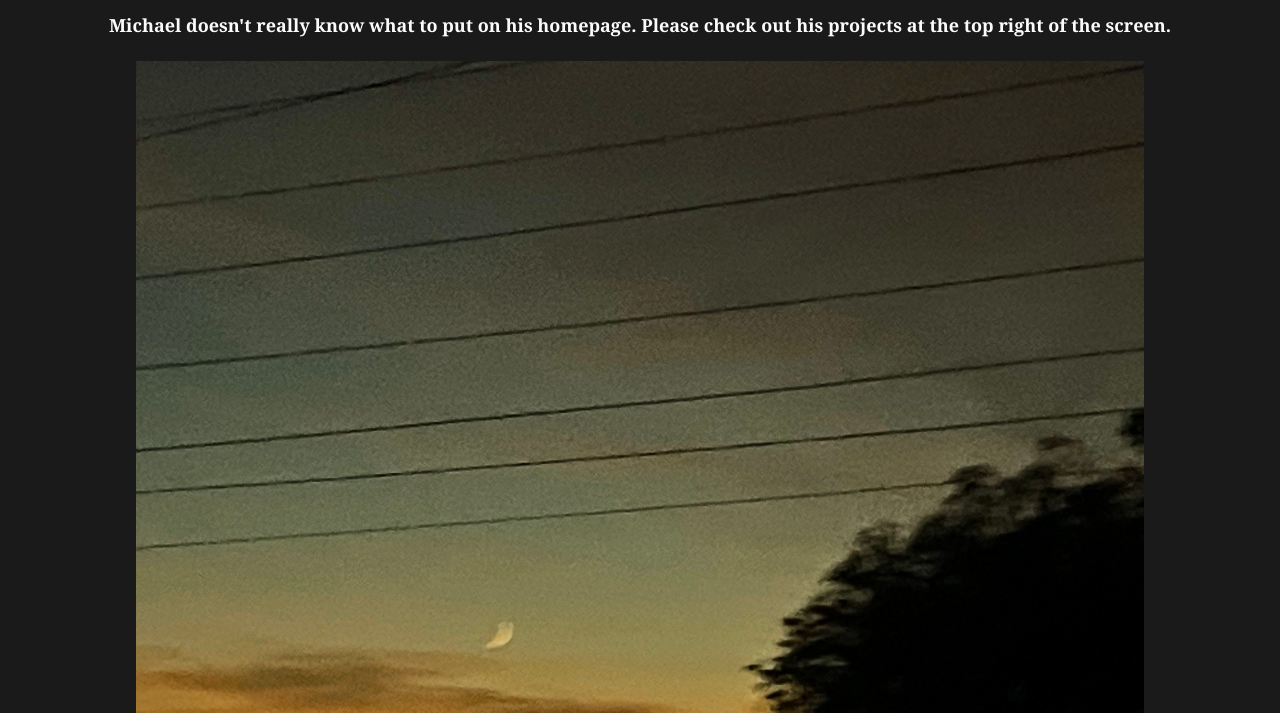
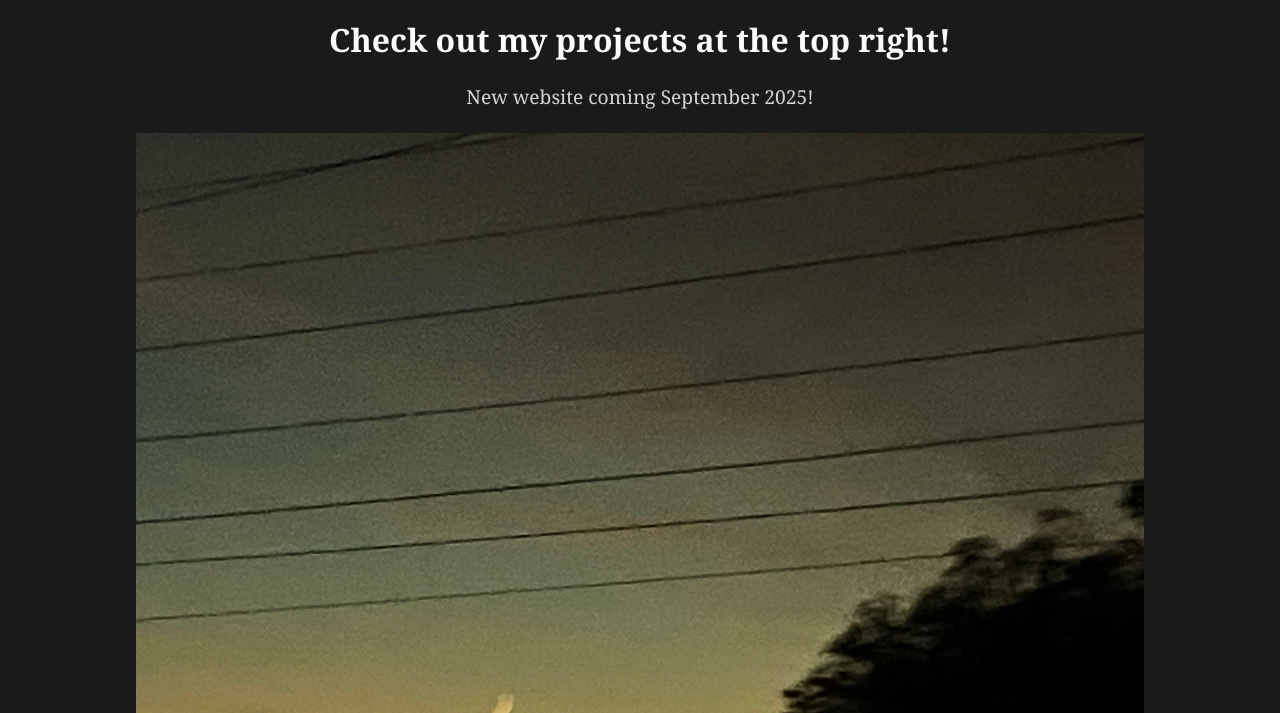
Before and after one commit to weimic/testing_website, a plain HTML site: page index.html in a window 1280 px wide. Shown: the part 87-800 px from the top of the page. Drawn offline with Linux system fonts and the light colour scheme.

Commit message:
disclaimer: new website incoming

```diff
--- a/index.html
+++ b/index.html
@@ -35,7 +35,8 @@
     </header>
 
     <div class="reg_text">
-      <p><h4>Michael doesn't really know what to put on his homepage. Please check out his projects at the top right of the screen.</h4>
+      <p><h1>Check out my projects at the top right!</h1><br>
+        <sub>New website coming September 2025!</sub><br><br>
         <img src="Images/IMG_0670.jpg" alt="Beautiful Skies" width="1008" height="756" title="Good Photo, Ain't It?">
          <br>
         If you're still here, HELLO! <br> Michael's busy taking college classes right now, but I can fill you in. <br>
```
